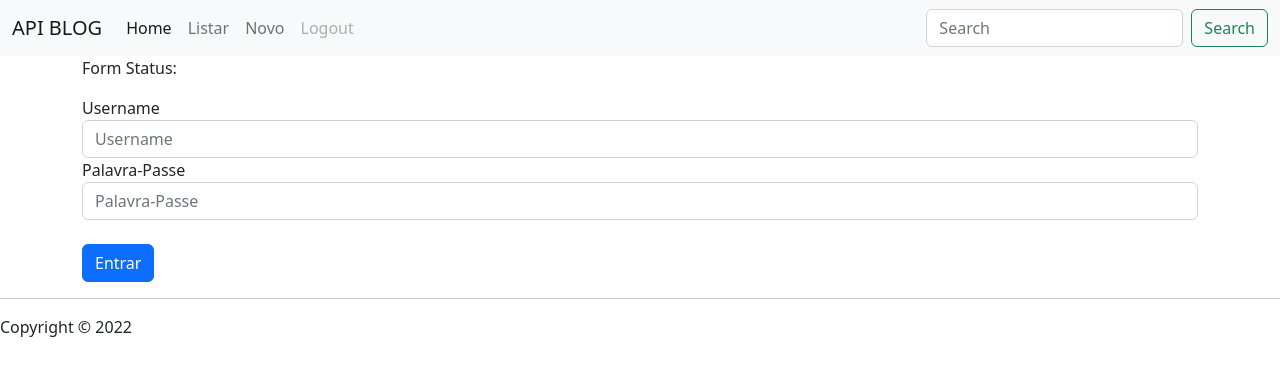
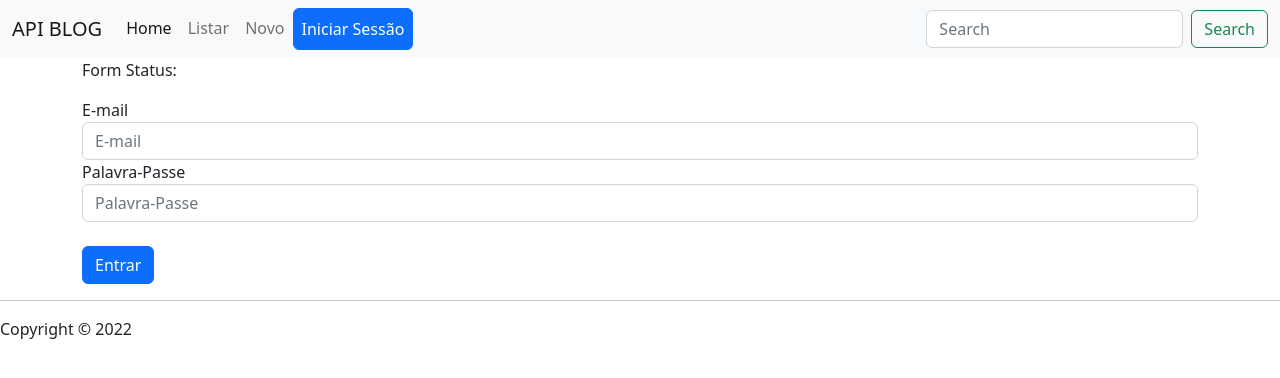
Before and after one commit to nicolau-np/blogAngular, an Angular app: page /login in a window 1280 px wide. Shown: the top 378 px of the page. Built offline with nearby package versions, Linux system fonts and the light colour scheme.

Commit message:
trabalhando no login

```diff
--- a/src/app/app.component.html
+++ b/src/app/app.component.html
@@ -18,7 +18,7 @@
             <a class="nav-link" routerLink="/novo">Novo</a>
           </li>
           <li class="nav-item">
-            <a class="nav-link disabled">Logout</a>
+            <a routerLink="/login" class="nav-link btn btn-primary login-link">Iniciar Sessão</a>
           </li>
         </ul>
         <form class="d-flex" role="search">
--- a/src/app/components/login/login.component.html
+++ b/src/app/components/login/login.component.html
@@ -6,8 +6,8 @@
         <div class="row">
           <div class="col-md-12">
             <div class="form-group">
-              <label for="">Username</label>
-              <input type="text" formControlName="username" class="form-control" placeholder="Username" />
+              <label for="">E-mail</label>
+              <input type="text" formControlName="email" class="form-control" placeholder="E-mail" />
             </div>
           </div>
           <div class="col-md-12">
--- a/src/app/components/login/login.component.ts
+++ b/src/app/components/login/login.component.ts
@@ -1,5 +1,6 @@
 import { Component, OnInit } from '@angular/core';
 import { FormControl, FormGroup, Validators } from '@angular/forms';
+import { NoticiaService } from 'src/app/service/noticia.service';
 
 @Component({
   selector: 'app-login',
@@ -9,15 +10,25 @@ import { FormControl, FormGroup, Validators } from '@angular/forms';
 export class LoginComponent implements OnInit{
   reactiveForm!:FormGroup
 
+  constructor(private noticiaService: NoticiaService){}
+
   ngOnInit(){
     this.reactiveForm = new FormGroup({
-      username: new FormControl(null, Validators.required),
+      email: new FormControl(null,[Validators.required, Validators.email]),
       password:  new FormControl(null, Validators.required),
     })
   }
 
   onSubmit(){
-      alert("hello");
+      this.logar()
   }
 
+  logar(){
+    this.noticiaService.login(this.reactiveForm.value).subscribe(
+    (response:any) => {
+      console.log(response.data)
+    })
+  }
+
+
 }
--- a/src/app/service/noticia.service.ts
+++ b/src/app/service/noticia.service.ts
@@ -28,4 +28,8 @@ export class NoticiaService {
   delete(id: number) {
     return this.httpClient.delete(API_PATH + "noticias/" + id)
   }
+
+  login(data:any){
+    return this.httpClient.post(API_PATH + "user/login", data)
+  }
 }
--- a/src/styles.css
+++ b/src/styles.css
@@ -13,3 +13,9 @@ input.ng-invalid.ng-touched{
 textarea.ng-invalid.ng-touched{
   border: 1px red solid;
 }
+.login-link{
+  color: #fff;
+}
+.login-link:hover{
+  color: #fff;
+}
```
